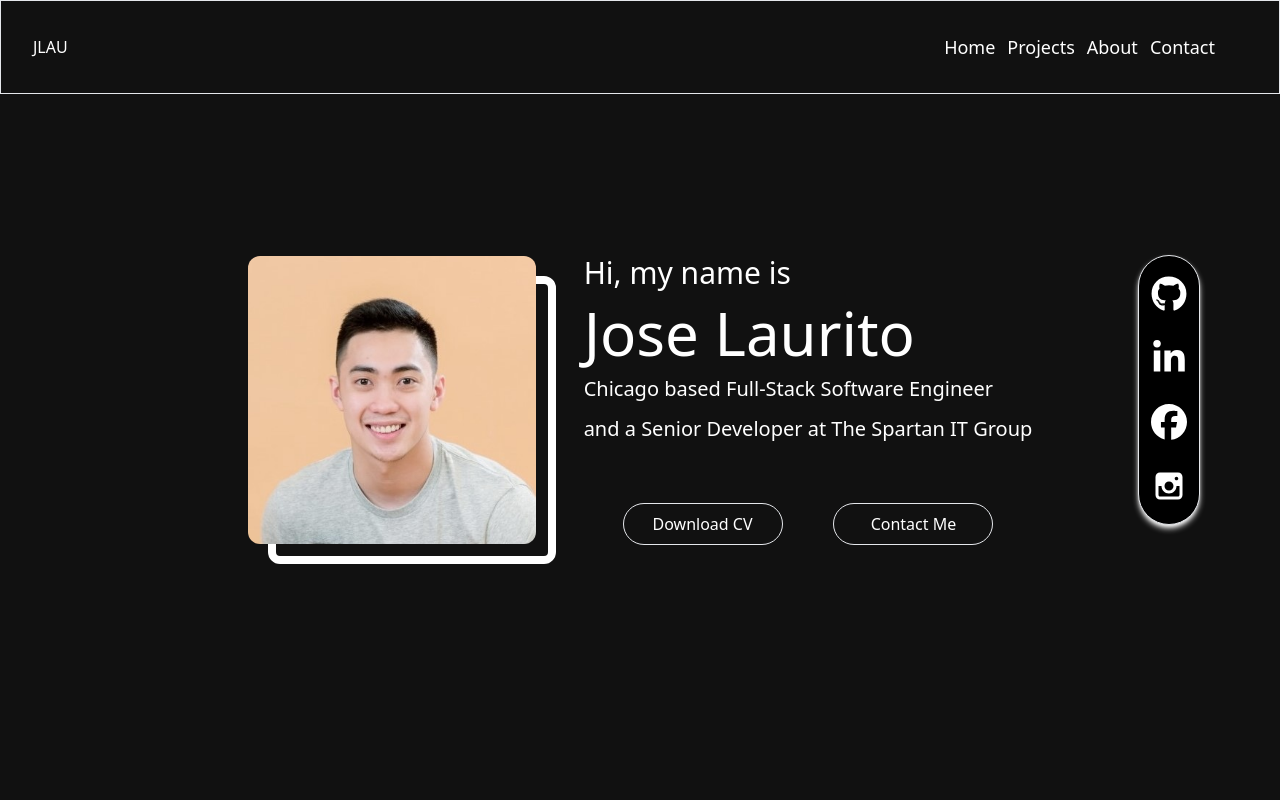
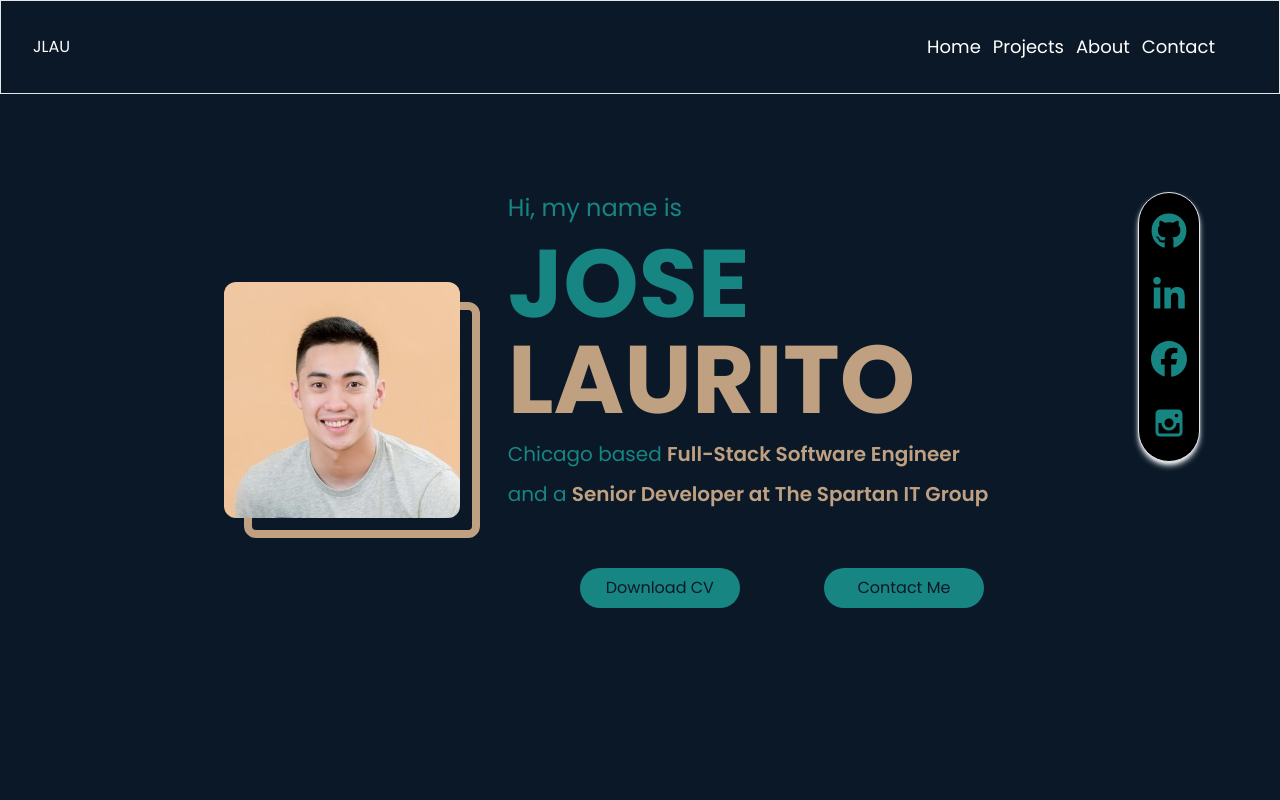
Before and after one commit to jigolaurito93/Portfolio-NextJS-2024, a Next.js app: page / in a window 1280 px wide. Shown: the top 800 px of the page. Built offline with nearby package versions, Linux system fonts and the light colour scheme.

Commit message:
deleted bugs

```diff
--- a/app/globals.css
+++ b/app/globals.css
@@ -7,19 +7,6 @@
   --foreground: #171717;
 }
 
-/* @media (prefers-color-scheme: dark) {
-  :root {
-    --background: #0a0a0a;
-    --foreground: #ededed;
-  }
-}
-
-body {
-  color: var(--foreground);
-  background: var(--background);
-  font-family: Arial, Helvetica, sans-serif;
-} */
-
 @font-face {
   font-family: "Bebas Neue";
   src: local(BebasNeue-Regular),
@@ -28,21 +15,3 @@ body {
   font-style: normal;
   font-stretch: normal;
 }
-
-@font-face {
-  font-family: "Poppins";
-  src: local(BebasNeue-Regular),
-    url("/public/fonts/Poppins/Poppins-Regular.ttf") format("truetype");
-  font-weight: normal;
-  font-style: normal;
-  font-stretch: normal;
-}
-
-@font-face {
-  font-family: "Poppins";
-  src: local(BebasNeue-Regular),
-    url("/public/fonts/Poppins/Poppins-SemiBold.ttf") format("truetype");
-  font-weight: 700;
-  font-style: normal;
-  font-stretch: normal;
-}
--- a/app/layout.tsx
+++ b/app/layout.tsx
@@ -1,17 +1,12 @@
 import type { Metadata } from "next";
-import localFont from "next/font/local";
+import { Poppins } from "next/font/google";
 import "./globals.css";
 import Navbar from "@/components/navbar/Navbar";
 
-const geistSans = localFont({
-  src: "./fonts/GeistVF.woff",
-  variable: "--font-geist-sans",
-  weight: "100 900",
-});
-const geistMono = localFont({
-  src: "./fonts/GeistMonoVF.woff",
-  variable: "--font-geist-mono",
-  weight: "100 900",
+const poppins = Poppins({
+  subsets: ['latin'],
+  weight: ['400', '600', '700'],
+  variable: '--font-poppins',
 });
 
 export const metadata: Metadata = {
@@ -26,7 +21,7 @@ export default function RootLayout({
 }>) {
   return (
     <html lang="en">
-      <body className={`${geistSans.variable} ${geistMono.variable}`}>
+      <body className={`${poppins.variable} font-poppins`}>
         <Navbar />
         {children}
       </body>
--- a/app/page.tsx
+++ b/app/page.tsx
@@ -2,11 +2,10 @@ import About from "@/components/About";
 import Contact from "@/components/Contact";
 import Hero from "@/components/Hero";
 import Skills from "@/components/skills/Skills";
-import Image from "next/image";
 
 export default function Home() {
   return (
-    <div className="bg-[#111111] min-h-screen flex flex-col justify-center px-12 lg:px-32 xl:px-56">
+    <div className="bg-[#0A1828] min-h-screen flex flex-col justify-center px-12 lg:px-32 xl:px-56">
       <Hero />
       <About />
       <Skills />
--- a/components/Contact.tsx
+++ b/components/Contact.tsx
@@ -7,7 +7,7 @@ const Contact = () => {
       className="grid grid-cols-4 space-y-3 gap-4 my-10 w-full max-w-[450px] mx-auto md:max-w-[800px]"
     >
       <h1 className="col-span-4 text-center text-white font-semibold text-4xl mb-5">
-        Let's Talk!
+        Let&#39;s Talk!
       </h1>
       <input
         type="text"
--- a/components/Experience.tsx
+++ b/components/Experience.tsx
@@ -49,7 +49,7 @@ const experiences = [
       "Acted as head chef when required to maintain continuity of service and quality.",
       "Responsible for inventory and ordering ingredients.",
       "Responsible for all areas of kitchen including garde manger, pastry, saute, grill and fryer.",
-      "Assisted with daily inventory, receiving and stock rotation for each station's prep work.",
+      "Assisted with daily inventory, receiving and stock rotation for each station&#39;s prep work.",
     ],
   },
 ];
--- a/components/Hero.tsx
+++ b/components/Hero.tsx
@@ -1,37 +1,68 @@
+'use client';
+
 import Image from "next/image";
 import SocialLinks from "./SocialLinks";
 
 const name = "Jose Laurito";
-const title = "Chicago based Full-Stack Software Engineer";
-const job = "Senior Developer at The Spartan IT Group";
+const title = "";
+const job = "";
 
 const Hero = () => {
+  const handleDownloadCV = () => {
+    // Change this to your actual CV filename
+    const cvFileName = 'Jose_Laurito_CV.pdf';
+    const cvPath = `/${cvFileName}`;
+
+    // Create a link element and trigger the download
+    const link = document.createElement('a');
+    link.href = cvPath;
+    link.download = cvFileName;
+    document.body.appendChild(link);
+    link.click();
+    document.body.removeChild(link);
+  };
+
   return (
-    <div className="flex flex-col items-center gap-12 text-white lg:flex-row min-h-screen justify-center">
+    <div className="flex flex-col items-center gap-12 lg:flex-row min-h-screen justify-center text-secondary">
       <div className="relative">
         <Image
           src={"/images/profile-image.jpg"}
           alt="Jose Photo"
           width={1000}
           height={1000}
-          className="rounded-xl w-[200px] lg:w-72 z-20 relative"
+          className="rounded-xl w-[250px] lg:w-72 z-20 relative"
         />
-        <span className="absolute z-10 border-8 border-white w-full h-full top-5 left-5 rounded-xl"></span>
+        <span className="absolute z-10 border-8 border-primary w-full h-full top-5 left-5 rounded-xl"></span>
       </div>
 
       <div className="flex flex-col gap-5">
         <div className="flex flex-col gap-3">
-          <h3 className="text-3xl">Hi, my name is</h3>
-          <h1 className="text-6xl">{name}</h1>
-          <h3 className="text-xl">{title}</h3>
-          <h3 className="text-xl">and a {job}</h3>
+          <h3 className="text-2xl text-secondary">Hi, my name is</h3>
+          <h1 className="text-7xl md:text-8xl text-secondary font-bold">
+            JOSE <span className="text-primary">LAURITO</span>
+          </h1>
+          <h3 className="text-xl">
+            Chicago based{" "}
+            <span className="text-primary font-semibold">
+              Full-Stack Software Engineer
+            </span>
+          </h3>
+          <h3 className="text-xl">
+            and a{" "}
+            <span className="text-primary font-semibold">
+              Senior Developer at The Spartan IT Group
+            </span>
+          </h3>
         </div>
 
         <div className="flex gap-3 justify-evenly mt-10">
-          <button className="border rounded-full px-4 py-2 w-40">
+          <button
+            onClick={handleDownloadCV}
+            className="rounded-full px-4 py-2 w-40 text-tertiary bg-secondary hover:bg-secondary-light"
+          >
             Download CV
           </button>
-          <button className="border rounded-full px-4 py-2 w-40">
+          <button className="rounded-full px-4 py-2 w-40 text-tertiary bg-secondary hover:bg-secondary-light">
             Contact Me
           </button>
         </div>
--- a/components/Icons.tsx
+++ b/components/Icons.tsx
@@ -837,7 +837,7 @@ export function SupabaseIcon() {
       />
       <path
         fill="url(#b)"
-        fillpacity=".2"
+        fillOpacity=".2"
         d="M102.24 186.21c-3.267 4.117-9.904 1.862-9.977-3.397l-1.156-76.906h51.715c9.365 0 14.587 10.817 8.763 18.149z"
         transform="translate(-27.722 -60.338)"
       />
--- a/tailwind.config.ts
+++ b/tailwind.config.ts
@@ -1,22 +1,34 @@
 import type { Config } from "tailwindcss";
 
-export default {
+const config: Config = {
   content: [
     "./pages/**/*.{js,ts,jsx,tsx,mdx}",
     "./components/**/*.{js,ts,jsx,tsx,mdx}",
     "./app/**/*.{js,ts,jsx,tsx,mdx}",
   ],
   theme: {
-    fontFamily: {
-      bebasNeue: ["Bebas Neue", "sans-serif"],
-      poppins: ["Poppins", "sans-serif"],
-    },
     extend: {
+      fontFamily: {
+        poppins: ['var(--font-poppins)'],
+      },
       colors: {
-        background: "var(--background)",
-        foreground: "var(--foreground)",
-      },
+        primary: {
+          DEFAULT: '#BFA181',
+          light: '#D4BEA4',
+          dark: '#A88460'
+        },
+        secondary: {
+          DEFAULT: '#178582',
+          light: '#1A9D99',
+          dark: '#146D6A'
+        },
+        tertiary: {
+          DEFAULT: '#0A1828',
+        }
+      }
     },
   },
   plugins: [],
-} satisfies Config;
+};
+
+export default config;
```
